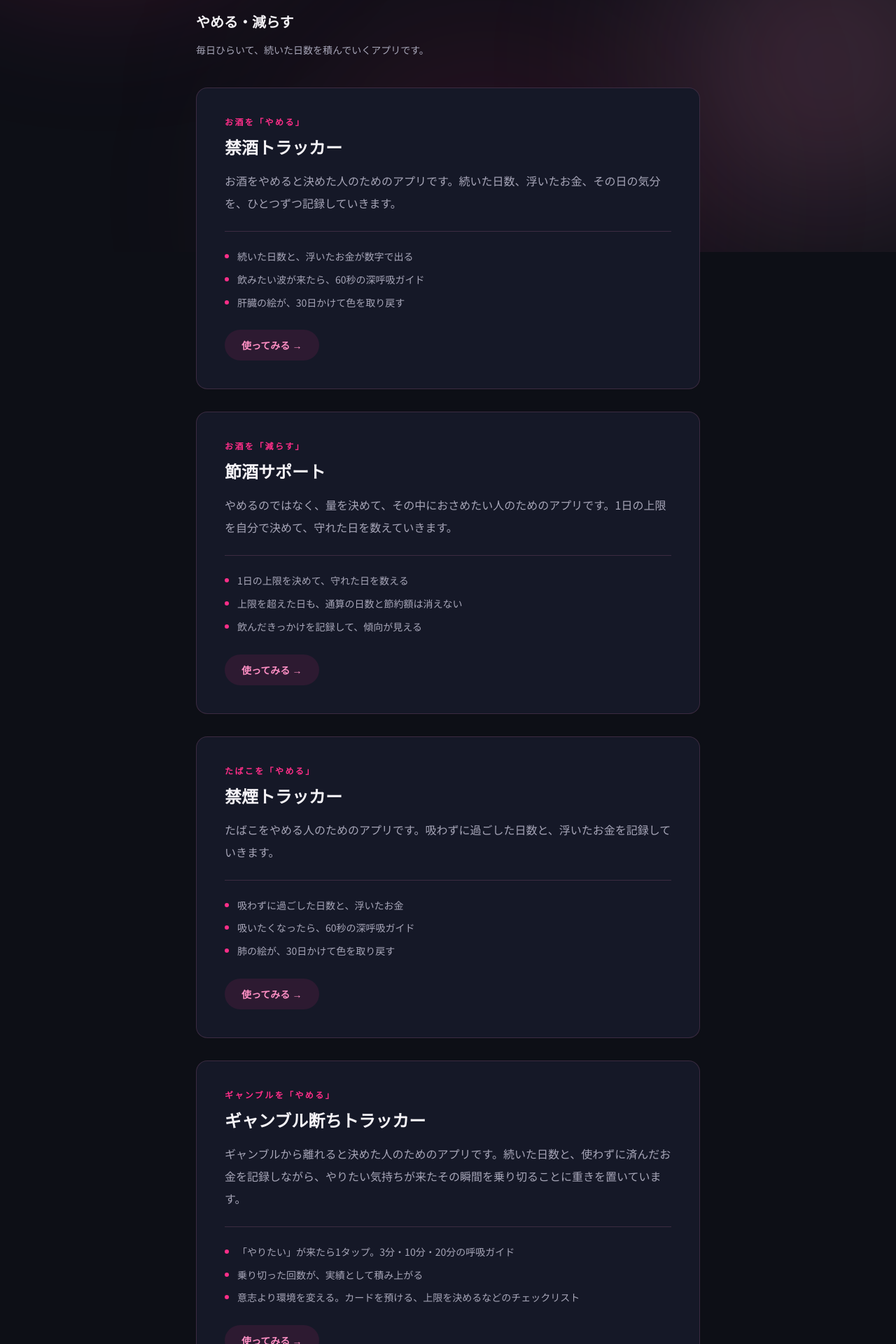
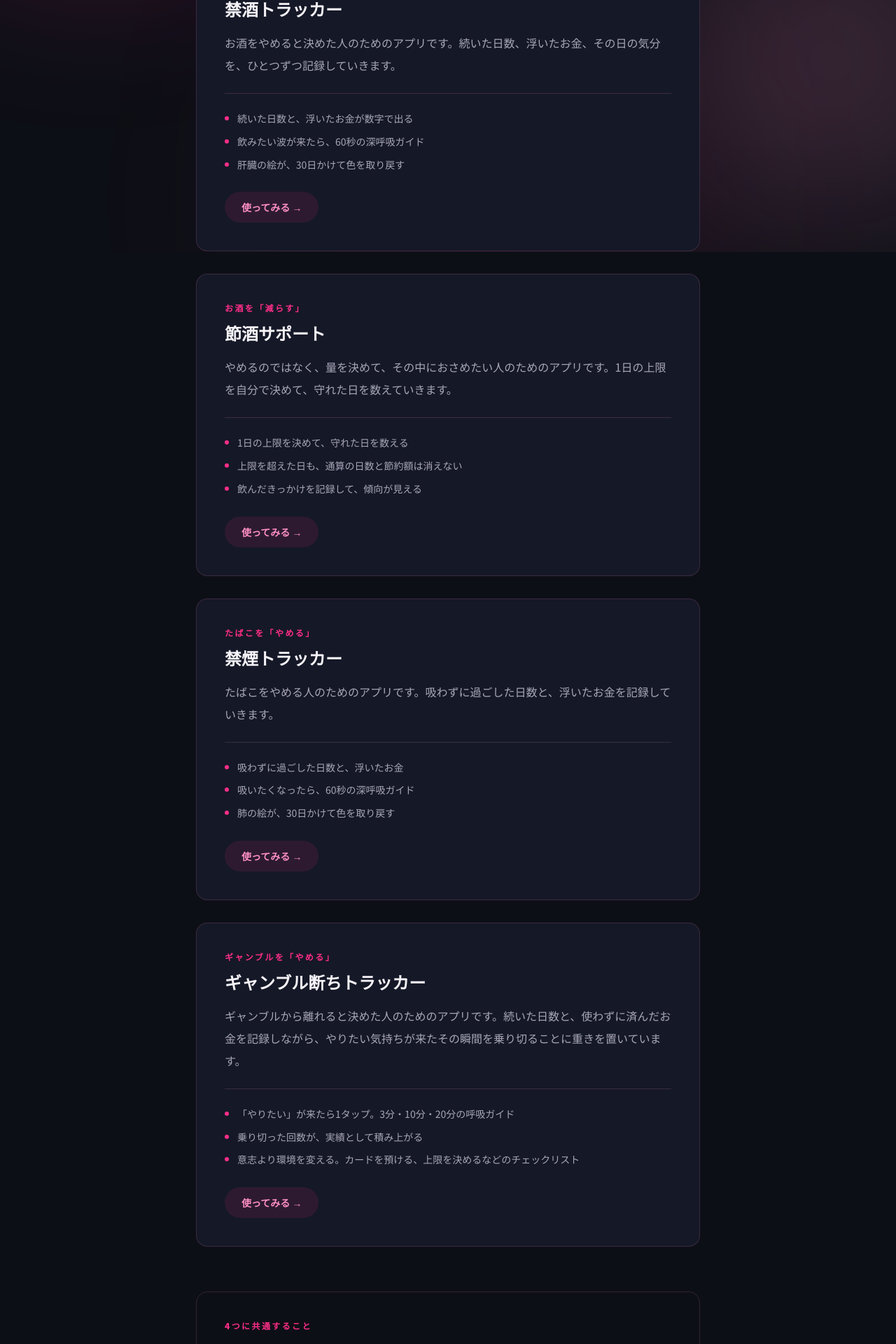
Before and after one commit to nakanointeria5963-alt/home-page, a Next.js app: page /apps in a window 1280 px wide. Shown: the part 440-2360 px from the top of the page at 70% size. Built offline with nearby package versions, Linux system fonts and the light colour scheme.

Commit message:
アプリのページを、元の4本だけに戻す (#24)
「はじめてのSNS」と「ホームページ、つくってみる」を下ろし、
2本のために作った節分けも外して、元の一列の形に戻す。

```diff
--- a/src/app/apps/entries.ts
+++ b/src/app/apps/entries.ts
@@ -7,48 +7,17 @@ export type AppEntry = {
   /** 3つまで。多いと読まれない */
   features: string[];
   url: string;
-  /** ボタンの文言。省くと「使ってみる」 */
-  action?: string;
 };
 
-type TelDisclaimer = {
-  before: string;
-  tel: string;
-  telLabel: string;
-  after: string;
-};
-
-export type AppDisclaimer = string | TelDisclaimer;
-
-export type AppGroup = {
-  id: string;
-  /** 節の見出し */
-  title: string;
-  /** 見出しの下に1行。その節のアプリが「どういう性格のものか」だけを言う */
-  lead: string;
-  entries: AppEntry[];
-  /** その節のアプリだけに共通すること。カードの中でくり返さず、節の下に1回だけ出す */
-  notesTitle: string;
-  notes: string[];
-  /** 注意書き。要らない節では省く */
-  disclaimers?: AppDisclaimer[];
-};
-
-// ★ アプリは性格の違う2つのグループに分かれている(2026-09-01)
+// ★ ここに載せるのは「やめる・減らす」の4本だけ(2026-09-02 ノブさんの判断)
 //
-// 下に出る「共通すること」「注意書き」は、その節のアプリだけを指す。
-// 6本ぜんぶに当てはまるのは「無料・登録なし・ダウンロードなし」だけで、
-// これはページの一番上のリード文で1回だけ言っている。ここでくり返さない。
+// 「はじめてのSNS」と「ホームページ、つくってみる」を一度載せたが、下ろした。
+// 性格が違うアプリを混ぜると、下の「共通すること」がどちらを指すのか
+// 分からなくなる。載せ直すときは、節に分けてから。
 //
-// 新しいアプリは、性格の合うほうの節の末尾に追加する。
-// どちらにも入らないものが出てきたら、そのときに3つ目の節を作る。
-export const APP_GROUPS: AppGroup[] = [
-  {
-    id: "yameru",
-    title: "やめる・減らす",
-    lead: "毎日ひらいて、続いた日数を積んでいくアプリです。",
+// 新しいアプリは配列の末尾に追加する。
 // 「禁酒」と「節酒」は名前が似ていて間違えやすいので、必ず隣どうしに置く
-    entries: [
+export const APP_ENTRIES: AppEntry[] = [
   {
     slug: "kinnsyu",
     eyebrow: "お酒を「やめる」",
@@ -101,15 +70,20 @@ export const APP_GROUPS: AppGroup[] = [
     ],
     url: "https://dangamble.roguepink.com/",
   },
-    ],
-    notesTitle: "この4つに共通すること",
-    notes: [
+];
+
+// 4本に共通すること。カードごとに4回書くとうるさいので、ページの下に1回だけ出す
+export const APP_NOTES: string[] = [
+  "無料です。登録も、ダウンロードも要りません。開けばすぐ使えます。",
   "記録は、その端末の中だけに残ります。外には送られません。",
   "バックアップが取れます。機種を変えるときは、忘れずに取ってください。",
   "スマホのホーム画面に入れると、アプリのように使えます。",
   "日本語と英語、どちらでも使えます。",
   "相談できる窓口の電話番号が入っています。番号はタップでそのまま掛けられます。",
-    ],
+];
+
+// ページの一番下に出す注意書き。
+// 2つ目と3つ目は、4本のアプリが自分の中で言っている文言に合わせてある。
 // ★ 「2026年8月に確認」の日付は、アプリ側の help.note と揃えること。
 //   アプリ側で確認し直したら、ここも同じ日付に直す
 //
@@ -119,7 +93,16 @@ export const APP_GROUPS: AppGroup[] = [
 //   困っていない場所に強い言葉を置くと、言葉だけが残ってページの空気を変えてしまう。
 //   番号は必要な人に届けばよいので、「どんな内容でも相談できる窓口」として静かに置く。
 //   ボタンにはしない。ボタンは「押してください」という意味になる。
-    disclaimers: [
+type TelDisclaimer = {
+  before: string;
+  tel: string;
+  telLabel: string;
+  after: string;
+};
+
+export type AppDisclaimer = string | TelDisclaimer;
+
+export const APP_DISCLAIMERS: AppDisclaimer[] = [
   "これらは記録と気持ちの整理を手伝うアプリで、医療的な診断や治療をするものではありません。からだの不調があるときは、お医者さんに相談してください。",
   "載せている相談窓口は、公的な窓口や全国規模の団体です。どれもこのアプリとは関係のない外部の窓口で、リンクを開いてもアプリの記録が送られることはありません。",
   "電話番号と受付時間は2026年8月に確認したものです。変わることがあるので、つながらないときは各窓口の公式サイトをご確認ください。",
@@ -129,59 +112,4 @@ export const APP_GROUPS: AppGroup[] = [
     telLabel: "0120-279-338",
     after: "（24時間・通話無料）。どんな内容でも相談できます。",
   },
-    ],
-  },
-  {
-    id: "hajimete",
-    title: "はじめての人へ",
-    lead: "毎日ではなく、困ったときと、作りたいときに開くものです。",
-    // eyebrow は「〜の」で終わって、そのまま下のアプリ名につながる形にしてある
-    entries: [
-      {
-        slug: "tsukuru",
-        eyebrow: "職人さん・小さなお店の",
-        name: "ホームページ、つくってみる",
-        description:
-          "えらんで書き込むだけで、ホームページがその場で出来上がるアプリです。電気屋さん、水道屋さん、内装屋さんなど、仕事ごとの見本文章が最初から入っています。",
-        features: [
-          "業種をえらぶと、あいさつ文や料金表の見本が丸ごと入る",
-          "写真・電話番号・色・文字を、押しながら決められる",
-          // ★ ワンボタンで出す「窓口」を作る予定(2026-09-01)。
-          //   繋がったら、ここは「ボタン1つでネットに出せる」に書き換える
-          "できたら1つのファイルとして保存。メールで送るか、自分でネットに上げる",
-        ],
-        url: "https://tsukuru.roguepink.com/",
-        action: "作ってみる",
-      },
-      {
-        slug: "sns",
-        eyebrow: "スマホがにがてな人の",
-        name: "はじめてのSNS",
-        description:
-          "LINE・YouTube・インスタグラムなどの始め方と使い方を、えらんで押していくだけで調べられる手引きです。詐欺への注意や、困ったときの相談先ものせています。",
-        features: [
-          "やりたいことを押すと、合うSNSと理由を教えてくれる",
-          "始め方を、1歩ずつの番号つきで案内",
-          "文字の大きさを3段階で変えられる",
-        ],
-        url: "https://sns.roguepink.com/",
-        action: "読んでみる",
-      },
-    ],
-    notesTitle: "この2つについて",
-    notes: [
-      // ★ ノブさんの指摘(2026-09-01)
-      //   前は「外には送られません」とだけ書いていたが、これは説明が足りなかった。
-      //   「作っている間は出ない」と「出したら公開になる」は違う瞬間の話なので、
-      //   1つの文にまとめず、順番に分けて書く。
-      //   アプリ自身は「保存するまで この端末の中だけにあります」と書いている
-      "「ホームページ、つくってみる」は、書いている間は何も送りません。できたホームページを外に出すかどうかは、自分で決めます。出せば、誰でも見られるページになります。",
-      "「はじめてのSNS」は、何も記録しません。読むだけのものです。",
-    ],
-  },
 ];
-
-// トップページの「◯本 公開中」など、本数と一覧が要るところ用
-export const APP_ENTRIES: AppEntry[] = APP_GROUPS.flatMap(
-  (group) => group.entries,
-);
--- a/src/app/apps/page.tsx
+++ b/src/app/apps/page.tsx
@@ -4,12 +4,12 @@ import Header from "@/components/Header";
 import Footer from "@/components/Footer";
 import Reveal from "@/components/Reveal";
 import SectionHeading from "@/components/SectionHeading";
-import { APP_GROUPS } from "./entries";
+import { APP_ENTRIES, APP_NOTES, APP_DISCLAIMERS } from "./entries";
 
 export const metadata: Metadata = {
   title: "アプリ | ROGUE PINK",
   description:
-    "登録なし、ダウンロードなしで使えるアプリ。お酒・たばこ・ギャンブルをやめる、減らすための記録と、スマホやホームページではじめてつまずく人のための手引きです。",
+    "登録なし、ダウンロードなしで使えるアプリ。禁酒・節酒・禁煙・ギャンブル断ちの記録を、その端末の中だけに残します。",
 };
 
 export default function AppsPage() {
@@ -19,31 +19,14 @@ export default function AppsPage() {
       <Header />
       <main className="mx-auto max-w-3xl px-6 pb-32 pt-40">
         <SectionHeading eyebrow="APPS" title="アプリ">
-          {/* 6本ぜんぶに当てはまることは、ここで1回だけ言う。
-              節ごとの「共通すること」でくり返さない */}
           <p className="mx-auto mt-6 max-w-xl text-center text-sm leading-loose text-muted sm:text-base">
-            登録なし。ダウンロードなし。無料です。
+            登録なし。ダウンロードなし。
             開けばすぐ使えるアプリを作っています。
           </p>
         </SectionHeading>
 
-        {APP_GROUPS.map((group) => (
-          // 性格の違うアプリを混ぜない。
-          // 下の「共通すること」と注意書きは、この節のアプリだけを指す
-          <section key={group.id} className="mt-24 first:mt-20">
-            <Reveal>
-              <div className="border-t border-border pt-10">
-                <h2 className="text-lg font-black text-foreground sm:text-xl">
-                  {group.title}
-                </h2>
-                <p className="mt-3 text-sm leading-loose text-muted">
-                  {group.lead}
-                </p>
-              </div>
-            </Reveal>
-
-            <div className="mt-10 space-y-8">
-              {group.entries.map((app, index) => (
+        <div className="mt-20 space-y-8">
+          {APP_ENTRIES.map((app, index) => (
             // 着地点(id)は、動かない外枠に付ける。
             // Reveal の中に付けると、飛んだ直後に中身がずり上がってヘッダーに潜る
             <div key={app.slug} id={app.slug}>
@@ -52,9 +35,9 @@ export default function AppsPage() {
                   <p className="text-xs font-black tracking-[0.2em] text-pink">
                     {app.eyebrow}
                   </p>
-                      <h3 className="mt-3 text-xl font-black text-foreground sm:text-2xl">
+                  <h2 className="mt-3 text-xl font-black text-foreground sm:text-2xl">
                     {app.name}
-                      </h3>
+                  </h2>
                   <p className="mt-4 text-sm leading-loose text-muted sm:text-base">
                     {app.description}
                   </p>
@@ -80,7 +63,7 @@ export default function AppsPage() {
                     rel="noopener noreferrer"
                     className="mt-7 inline-block rounded-full bg-pink/10 px-6 py-3 text-sm font-bold text-pink-light transition-colors hover:bg-pink hover:text-white focus-visible:bg-pink focus-visible:text-white"
                   >
-                        {app.action ?? "使ってみる"} →
+                    使ってみる →
                   </a>
                 </article>
               </Reveal>
@@ -88,14 +71,14 @@ export default function AppsPage() {
           ))}
         </div>
 
-            {/* その節に共通すること。カードの中で何度もくり返さず、ここで1回だけ言う */}
-            <Reveal delay={0.1} className="mt-12">
+        {/* 4本に共通すること。カードの中で4回くり返さず、ここで1回だけ言う */}
+        <Reveal delay={0.1} className="mt-16">
           <div className="rounded-2xl border border-border p-8 sm:p-10">
             <p className="text-xs font-black tracking-[0.2em] text-pink">
-                  {group.notesTitle}
+              4つに共通すること
             </p>
             <ul className="mt-6 space-y-3">
-                  {group.notes.map((note) => (
+              {APP_NOTES.map((note) => (
                 <li
                   key={note}
                   className="flex gap-3 text-sm leading-loose text-muted"
@@ -108,9 +91,8 @@ export default function AppsPage() {
                 </li>
               ))}
             </ul>
-                {group.disclaimers && (
             <div className="mt-6 space-y-3 border-t border-border pt-6">
-                    {group.disclaimers.map((note) => (
+              {APP_DISCLAIMERS.map((note) => (
                 <p
                   key={typeof note === "string" ? note : note.telLabel}
                   className="flex gap-2 text-xs leading-loose text-muted"
@@ -134,11 +116,8 @@ export default function AppsPage() {
                 </p>
               ))}
             </div>
-                )}
           </div>
         </Reveal>
-          </section>
-        ))}
 
         <Reveal className="mt-20 text-center">
           <a
```
Lines whose indentation alone changed are shown as unchanged.
